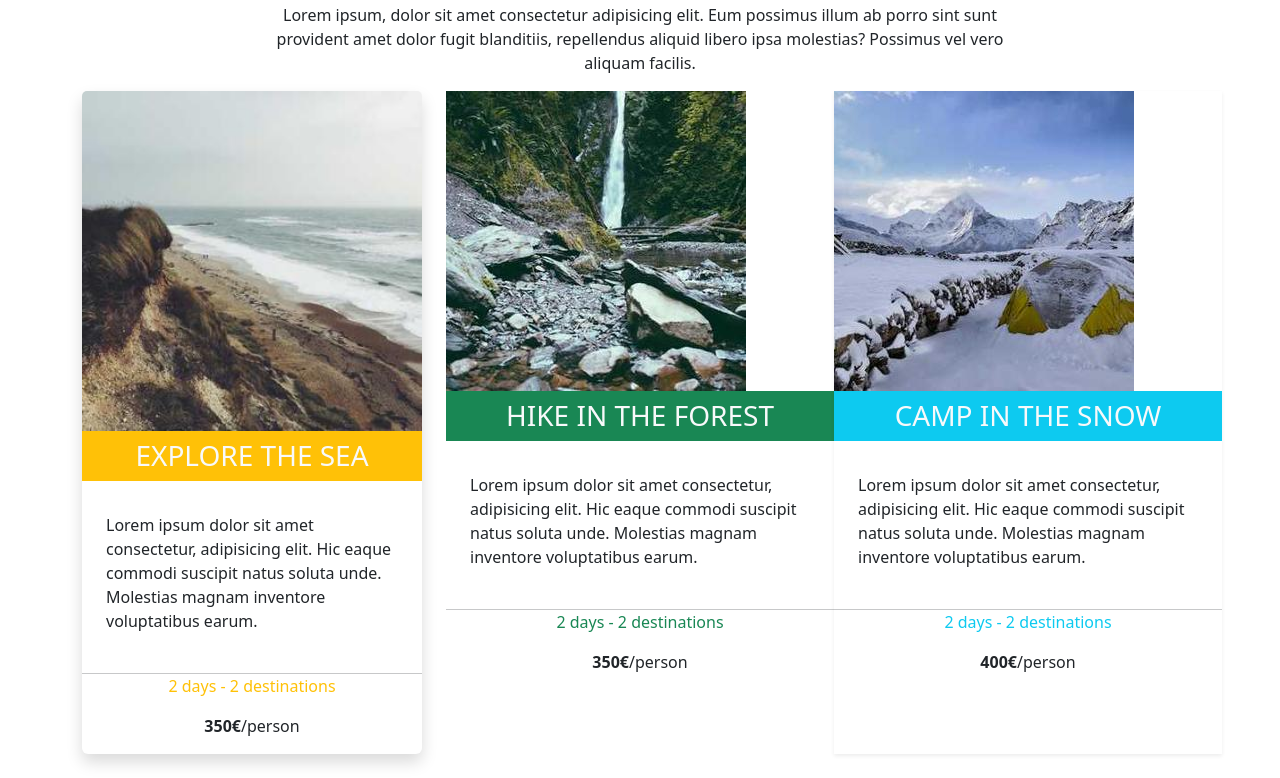
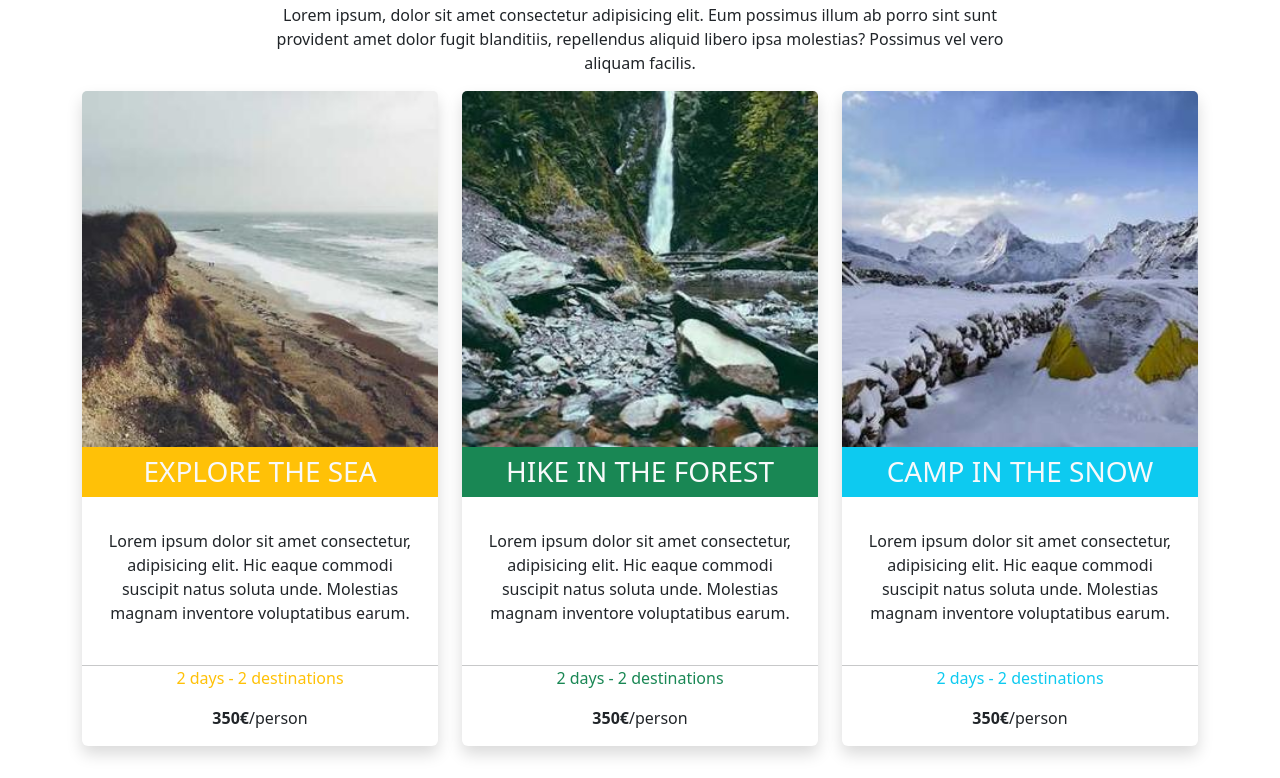
Before and after one commit to jml098/bootstrap-travel-agency, a plain HTML site: page index.html in a window 1280 px wide. Shown: the part 77-855 px from the top of the page. Drawn offline with nearby package versions, Linux system fonts and the light colour scheme.

Commit message:
Completato stile per tutte le altre cards

```diff
--- a/index.html
+++ b/index.html
@@ -24,7 +24,7 @@
         </div>
 
         <!-- Seconda row -->
-        <div class="row gx-5">
+        <div class="row gx-4">
 
             <!-- Prima Card  -->
             <div class="col-4">
@@ -32,7 +32,7 @@
                     <img class="card-img-top" src="img/1.jpg" alt="Immagine 1">
                     <div class="card-body p-0">
                         <h3 class="text-center bg-warning text-light font-weight-light py-2">EXPLORE THE SEA</h3>
-                        <p class="p-4">Lorem ipsum dolor sit amet consectetur, adipisicing elit. Hic eaque commodi
+                        <p class="p-4 text-center">Lorem ipsum dolor sit amet consectetur, adipisicing elit. Hic eaque commodi
                             suscipit
                             natus soluta unde. Molestias magnam inventore voluptatibus earum.</p>
                         <hr class="my-0">
@@ -43,25 +43,35 @@
             </div>
 
             <!-- Seconda Card  -->
-            <div class="col-4 border-0 px-0">
-                <img src="img/2.jpg" alt="Immagine 2">
+            <div class="col-4">
+                <div class="card shadow border-0">
+                    <img class="card-img-top" src="img/2.jpg" alt="Immagine 2">
+                    <div class="card-body p-0">
                         <h3 class="text-center bg-success text-light font-weight-light py-2">HIKE IN THE FOREST</h3>
-                <p class="p-4">Lorem ipsum dolor sit amet consectetur, adipisicing elit. Hic eaque commodi suscipit
+                        <p class="p-4 text-center">Lorem ipsum dolor sit amet consectetur, adipisicing elit. Hic eaque commodi
+                            suscipit
                             natus soluta unde. Molestias magnam inventore voluptatibus earum.</p>
                         <hr class="my-0">
                         <p class="text-success text-center">2 days - 2 destinations</p>
                         <p class="text-center"><b>350€</b>/person</p>
                     </div>
+                </div>
+            </div>
 
             <!-- Terza Card  -->
-            <div class="col-4 border-0 shadow-sm px-0">
-                <img src="img/3.jpg" alt="Immagine 3">
+            <div class="col-4">
+                <div class="card shadow border-0">
+                    <img class="card-img-top" src="img/3.jpg" alt="Immagine 3">
+                    <div class="card-body p-0">
                         <h3 class="text-center bg-info text-light font-weight-light py-2">CAMP IN THE SNOW</h3>
-                <p class="p-4">Lorem ipsum dolor sit amet consectetur, adipisicing elit. Hic eaque commodi suscipit
+                        <p class="p-4 text-center">Lorem ipsum dolor sit amet consectetur, adipisicing elit. Hic eaque commodi
+                            suscipit
                             natus soluta unde. Molestias magnam inventore voluptatibus earum.</p>
                         <hr class="my-0">
                         <p class="text-info text-center">2 days - 2 destinations</p>
-                <p class="text-center"><b>400€</b>/person</p>
+                        <p class="text-center"><b>350€</b>/person</p>
+                    </div>
+                </div>
             </div>
         </div>
     </div>
```
Lines whose indentation alone changed are shown as unchanged.
